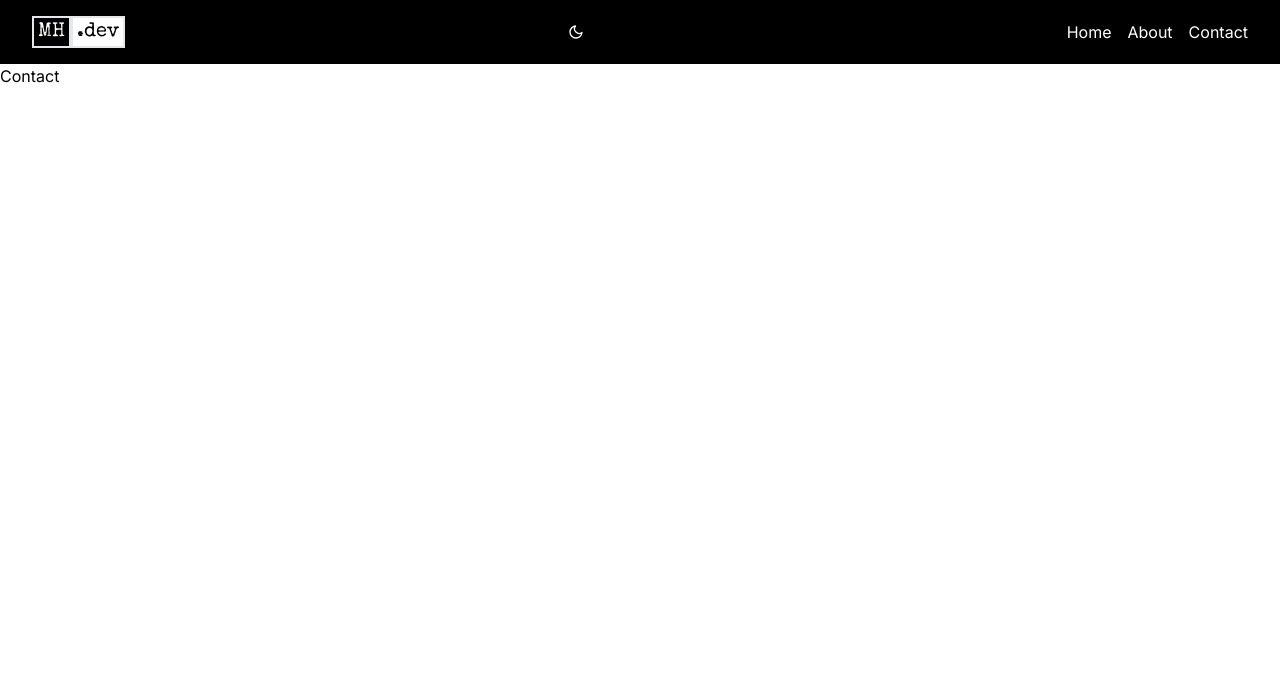
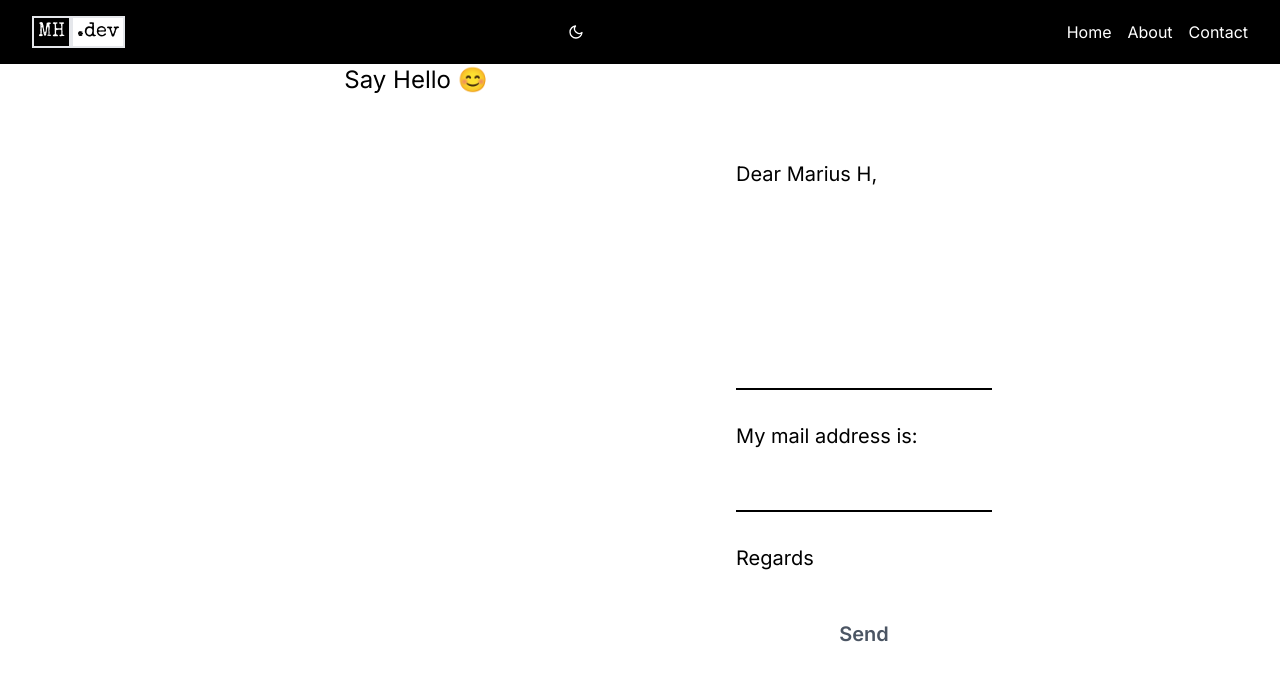
Before and after one commit to mariusherlea/portfolio, a Next.js app: page /contact in a window 1280 px wide. Shown: the top 680 px of the page. Built offline with nearby package versions, Linux system fonts and the light colour scheme.

Commit message:
add contact page

```diff
--- a/app/about/page.tsx
+++ b/app/about/page.tsx
@@ -60,6 +60,9 @@
               </div>
               <div className="rounded p-2 text-sm cursor-pointer hover:bg-sky-200 hover:text-black">
                 React
+              </div>
+              <div className="rounded p-2 text-sm cursor-pointer hover:bg-sky-200 hover:text-black">
+                Git
               </div>
             </div>
           </div>
@@ -171,7 +174,6 @@
             </div>
           </div>
         </div>
-        {/* svg container */}
       </div>
     </>
   );
--- a/app/contact/page.tsx
+++ b/app/contact/page.tsx
@@ -1,7 +1,80 @@
+'use client';
+
 import React from 'react';
+import { useRef, useState } from 'react';
+import emailjs from '@emailjs/browser';
 
 const page = () => {
-  return <div>Contact</div>;
+  const [success, setSuccess] = useState(false);
+  const [error, setError] = useState(false);
+
+  const form = useRef();
+
+  const sendEmail = (e) => {
+    e.preventDefault();
+    setError(false);
+    setSuccess(false);
+
+    emailjs
+      .sendForm(
+        process.env.NEXT_PUBLIC_SERVICE_ID,
+        process.env.NEXT_PUBLIC_TEMPLATE_ID,
+        form.current,
+        process.env.NEXT_PUBLIC_PUBLIC_KEY
+      )
+      .then(
+        () => {
+          setSuccess(true);
+          form.current.reset();
+        },
+        () => {
+          setError(true);
+        }
+      );
+  };
+
+  return (
+    <>
+      <div className="h-full flex flex-col lg:flex-row px-4 sm:px-8 md:px-12 lg:px-20 xl:px-48">
+        {/* TEXT CONTAINER */}
+        <div className="h-1/2 lg:h-full lg:w-1/2 flex items-center justify-center text-2xl">
+          <div>Say Hello 😊</div>
+        </div>
+        {/* form container */}
+        <form
+          onSubmit={sendEmail}
+          ref={form}
+          className="h-1/2 lg:h-full lg:w-1/2 rounded-xl text-xl flex flex-col gap-8 justify-center p-24">
+          <span>Dear Marius H,</span>
+          <textarea
+            rows={6}
+            className="bg-transparent border-b-2 border-b-black outline-none resize-none"
+            name="user_message"
+          />
+          <span>My mail address is:</span>
+          <input
+            name="user_email"
+            type="text"
+            className="bg-transparent border-b-2 border-b-black outline-none"
+          />
+          <span>Regards</span>
+          <button className=" rounded font-semibold text-gray-600 p-4">
+            Send
+          </button>
+          {success && (
+            <span className="text-green-600 font-semibold">
+              Your message has been sent successfully!
+            </span>
+          )}
+          {error && (
+            <span className="text-red-600 font-semibold">
+              Something went wrong!
+            </span>
+          )}
+        </form>
+      </div>
+    </>
+  );
 };
 
 export default page;
--- a/package.json
+++ b/package.json
@@ -9,6 +9,7 @@
     "lint": "next lint"
   },
   "dependencies": {
+    "@emailjs/browser": "^4.3.3",
     "next": "14.1.2",
     "next-themes": "^0.2.1",
     "react": "^18",
```
Also changed, not shown: 2 other files (tests, documents, lock files or other folders).
